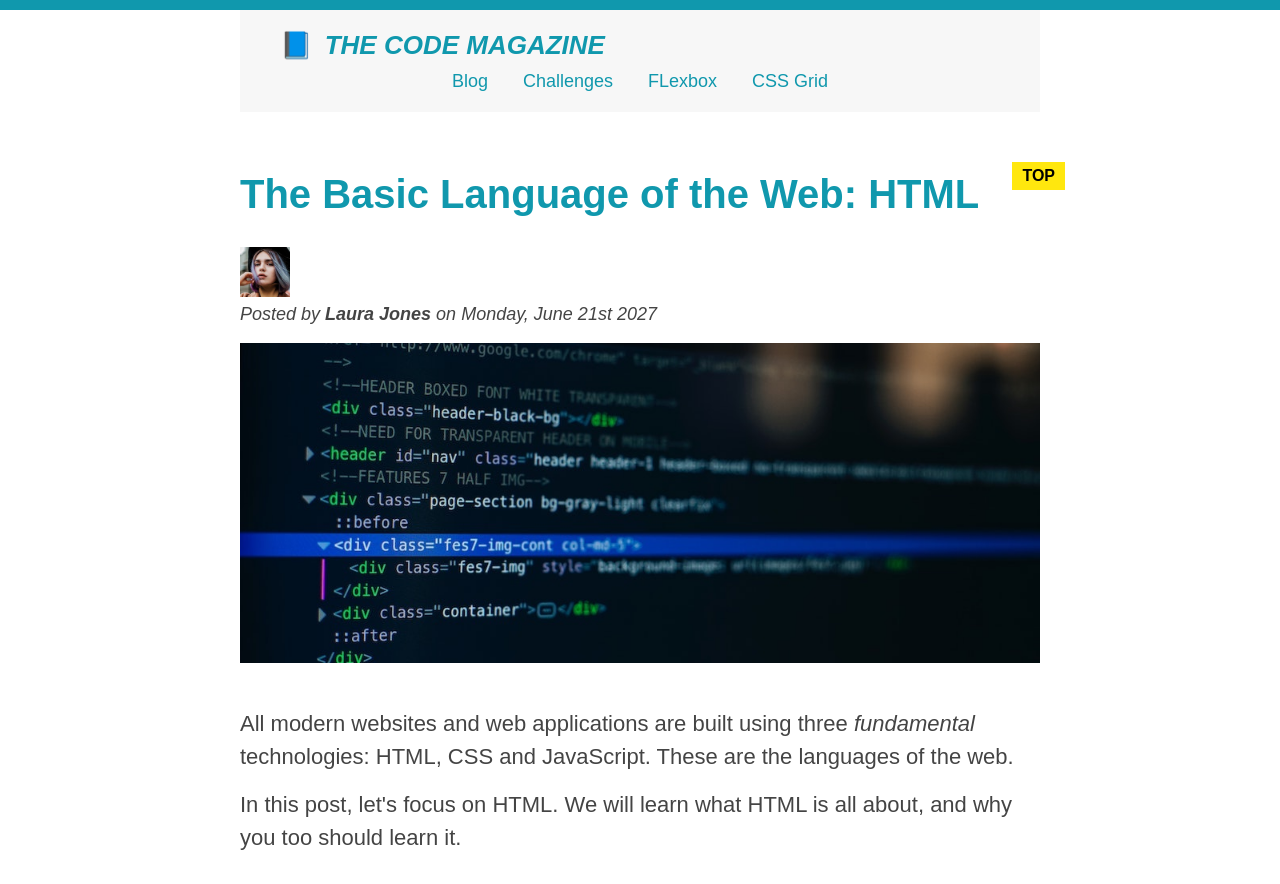
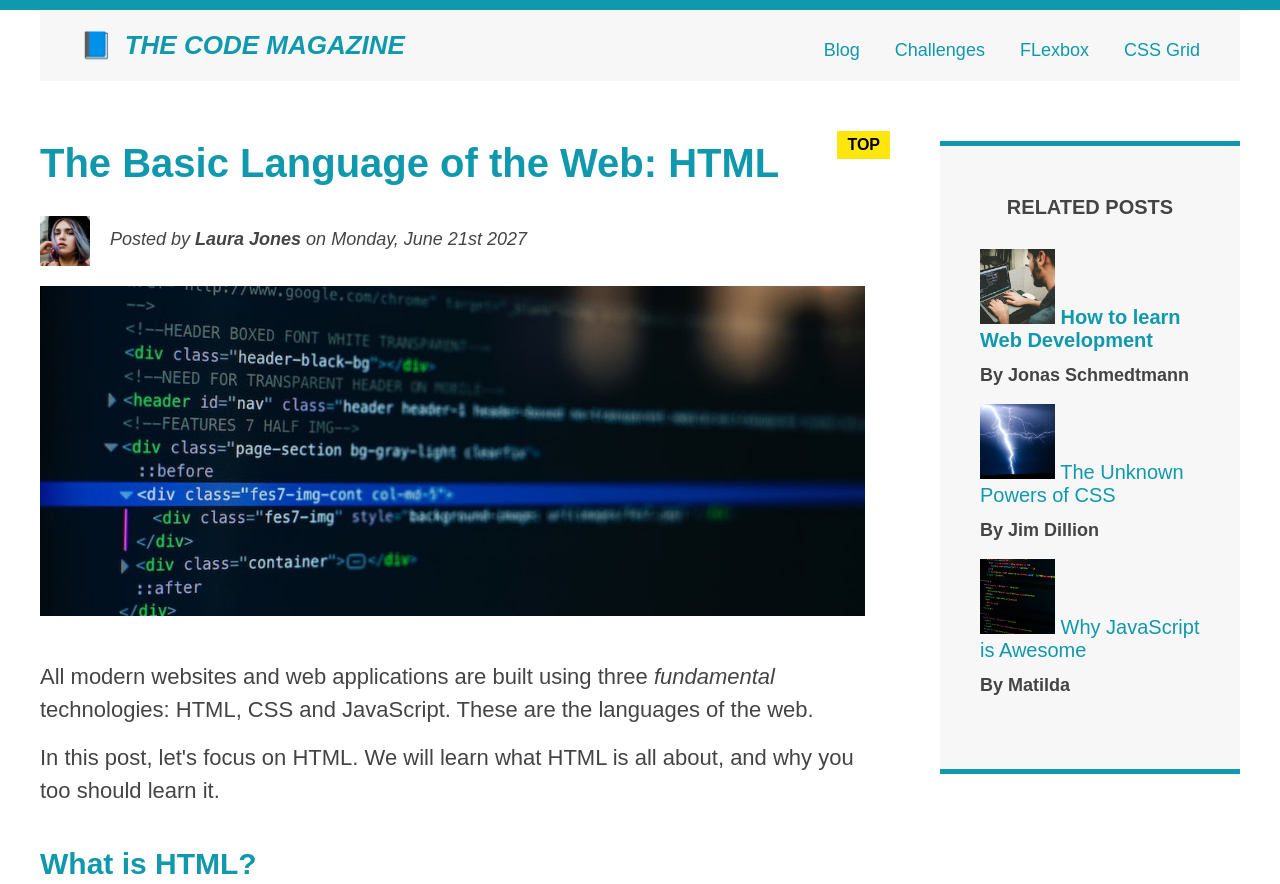
Before and after one commit to itSarthak/Basic-HTML-Website, a plain HTML site: page index.html in a window 1280 px wide. Shown: the top 884 px of the page. Drawn offline with Linux system fonts and the light colour scheme.

Commit message:
Css Modified

```diff
--- a/index.html
+++ b/index.html
@@ -11,7 +11,7 @@
     Now the <body> tag have only three child elements i.e., header, article and footer-->
 
     <div class="container">
-      <header class="main-header">
+      <header class="main-header clearfix">
         <h1>📘 The Code Magazine</h1>
         <!--Here <nav> is the container element.-->
         <nav>
@@ -22,6 +22,7 @@
           <a href="#">CSS Grid</a>
         </nav>
         <button>❤️ Like</button>
+        <!-- <div class="clear"></div> -->
       </header>
 
       <article>
@@ -33,9 +34,10 @@
             alt="Headshot of Laura Jones"
             width="50"
             height="50"
+            class="author-img"
           />
 
-          <p id="author">
+          <p id="author" class="author">
             Posted by <b>Laura Jones</b> on Monday, June 21st 2027
           </p>
 
--- a/style.css
+++ b/style.css
@@ -3,6 +3,7 @@
 * {
   margin: 0;
   padding: 0;
+  box-sizing: border-box;
 }
 
 /*PAGE SECTION*/
@@ -19,7 +20,7 @@ body {
 
 /*Centering Elements*/
 .container {
-  width: 800px;
+  width: 1200px;
   margin: 0 auto;
   position: relative;
 }
@@ -64,8 +65,7 @@ aside {
   background-color: #f7f7f7;
   border-top: 5px solid #1098ad; /*This is what we call a shorthand property, a special kind of property.*/
   border-bottom: 5px solid #1098ad;
-  padding: 50px 0;
-  width: 500px;
+  padding: 50px 40px;
 }
 
 /*SMALLER ELEMENTS*/
@@ -97,6 +97,7 @@ h4 {
   font-size: 20px;
   text-transform: uppercase;
   text-align: center;
+  margin-bottom: 30px;
 }
 
 p {
@@ -151,6 +152,7 @@ in the code */
 
 .related-posts-list {
   list-style: none;
+  margin-left: 0;
 }
 
 /* .first-li {
@@ -289,3 +291,50 @@ h2::after {
   top: -10px;
   right: -25px;
 }
+
+/*Floats*/
+.author-img {
+  float: left;
+  margin-bottom: 20px;
+}
+
+.author {
+  float: left;
+  margin-top: 10px;
+  margin-left: 20px;
+}
+/*Collapsing Heights*/
+
+h1 {
+  float: left;
+}
+
+nav {
+  float: right;
+}
+
+/* .clear {
+  clear: both;
+} */
+
+/*Hack to save elements from collapsing*/
+
+.clearfix::after {
+  clear: both;
+  content: "";
+  display: block;
+}
+
+article {
+  width: 825px;
+  float: left;
+}
+
+aside {
+  width: 300px;
+  float: right;
+}
+
+footer {
+  clear: both;
+}
```
